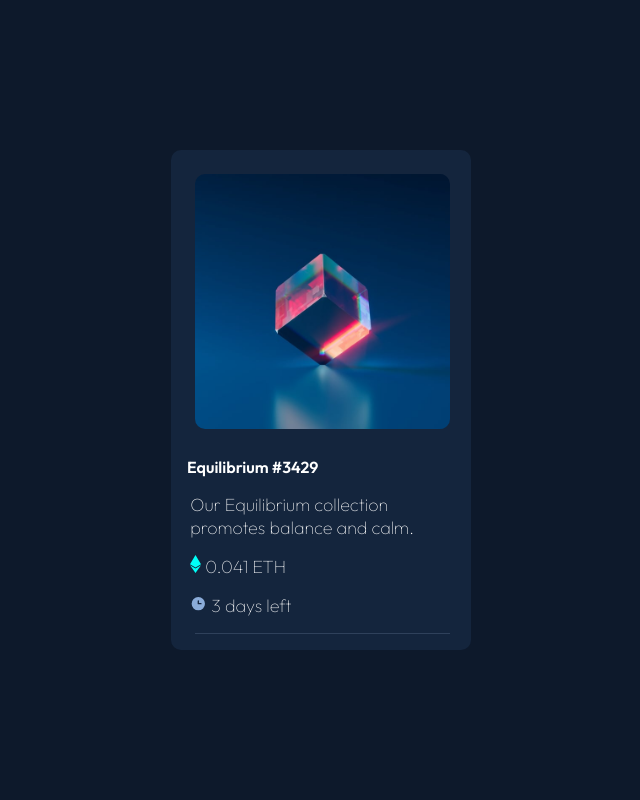
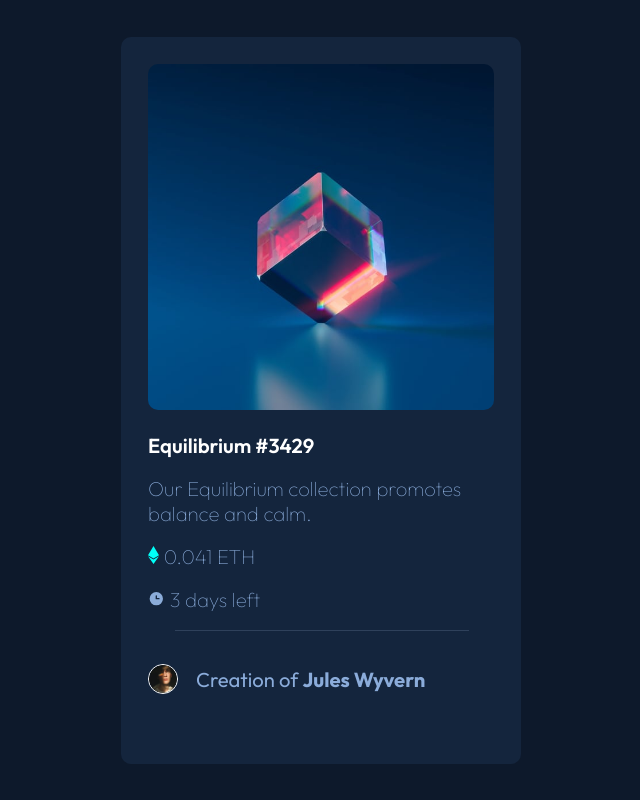
Before and after one commit to LeticiaFuruse/Estudos, a plain HTML site: page index.html in a window 1280 px wide. Shown: the whole page, without its empty margins (319-959 px from the left). Drawn offline with Linux system fonts and the light colour scheme.

Commit message:
fixing mistakes

```diff
--- a/index.css
+++ b/index.css
@@ -5,6 +5,7 @@
     padding: 0;
     box-sizing: border-box;
     border: none;
+    font-size: 1.125rem;
 }
 :root{
     --color-white-100: hsl(0, 0%, 100%);
@@ -34,37 +35,33 @@ body{
 
 /* card */
 p{
-    font-size: 1.120rem;
-    color: var(--color-white-100);
+    color: var(--color-primary-100);
     font-weight: 100;
     margin-top: 1rem;
-    margin-left: 1.2rem;
-    margin-right: 1.2rem;
     margin-bottom: 1rem;
 }
 
 h1{
-    font-size: 1.0rem;
+    margin-top: 1rem;
     color: var(--color-white-100);
     font-weight: 600;
-    margin-left: 1rem;
+
 }
 
 /* container */
 .container{
     background-color: var(--color-neutral-90);
-    width: 300px;
-    height: 500px;
+    width: 400px;
+    padding: 1.5rem;
     border-radius: 10px;
 }
 /* img do container */
 .image{
-
-    width: 85%;
+    width: 100%;
     height: auto;
     border-radius: 10px;
     cursor: pointer;
-    margin: 1.5rem;
+
 }
 
 /* line */
@@ -82,8 +79,7 @@ h1{
 .creator{
     display: flex;
     align-items: center;
-    margin-left: 1.5rem;
-    margin-right: 1.5rem;
+
     margin-bottom: 1.5rem;
 }
 
@@ -98,7 +94,6 @@ h1{
 
 /* p do creator */
 .creator p{
-    font-size: 0.9rem;
     font-weight: 400;
 }
 
--- a/index.html
+++ b/index.html
@@ -21,11 +21,10 @@
 
       <div class="line"></div>
 
-      <!-- não esta pronto -->
-      <!-- <div class="creator">
+      <div class="creator">
         <img src="images/image-avatar.png" alt="">
         <p>Creation of <strong>Jules Wyvern</strong></p>
-      </div> -->
+      </div>
 
     </div>
 </body>
```
